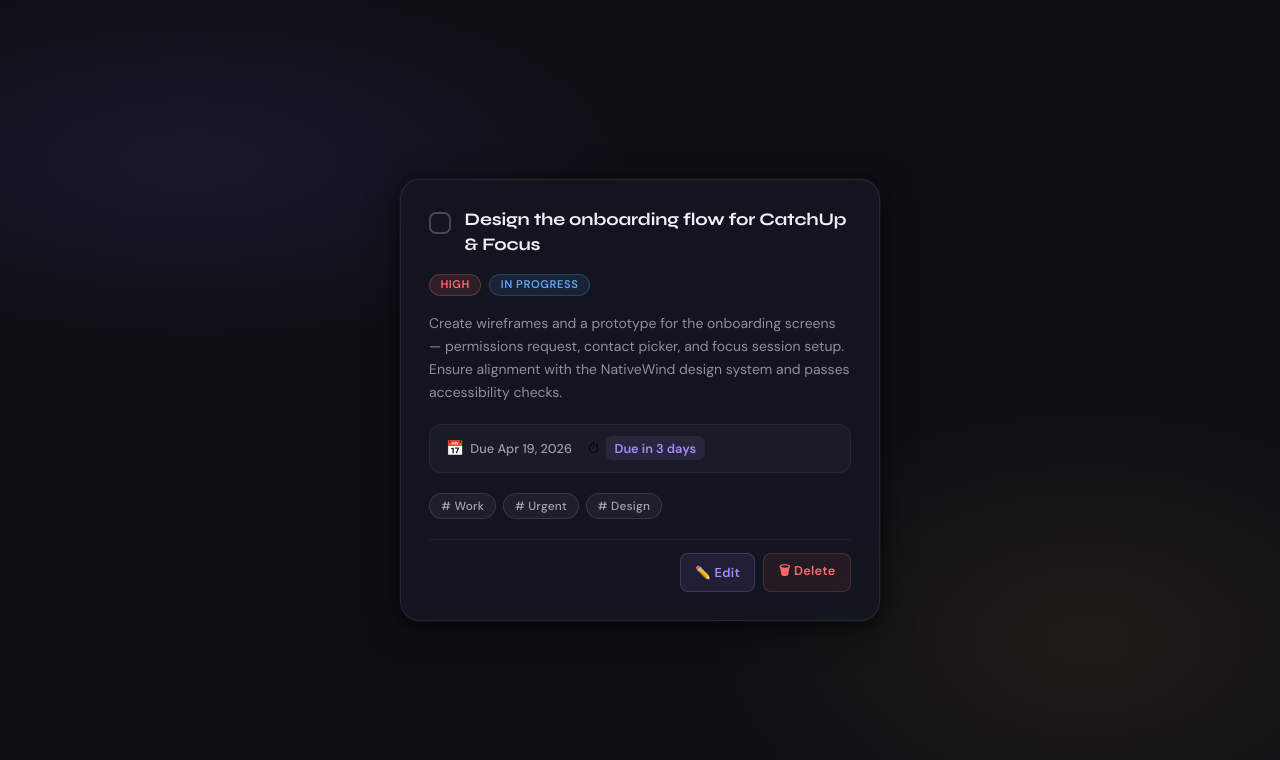
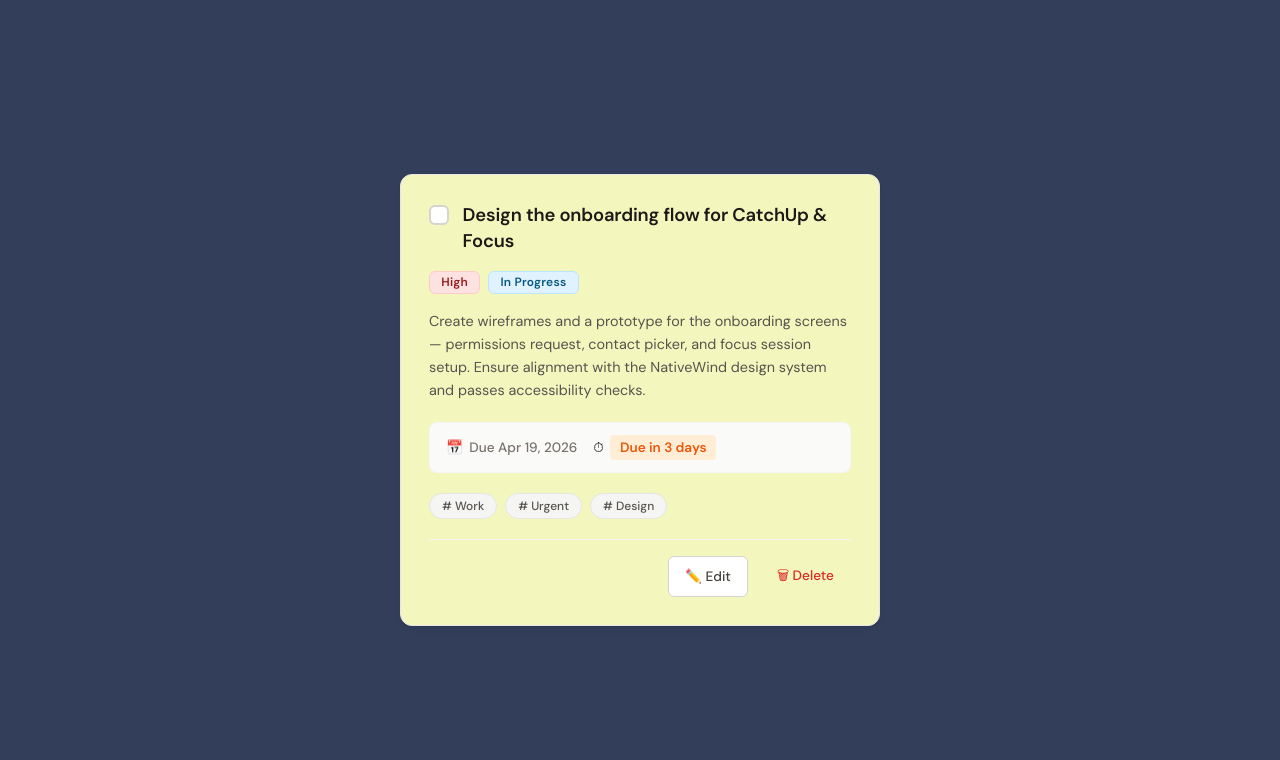
Before and after one commit to bukola2005/STAGE-0-todo-app, a plain HTML site: page index.html in a window 1280 px wide. Drawn offline with Linux system fonts and the light colour scheme.

Commit message:
Update README and style.css for improved project documentation and UI enhancements

```diff
--- a/assets/css/style.css
+++ b/assets/css/style.css
@@ -10,39 +10,37 @@
   align-items: center;
   justify-content: center;
   padding: 1.5rem;
-      background-color: #0d0f14;
-      background-image:
-        radial-gradient(ellipse 60% 40% at 15% 20%, rgba(100, 80, 200, 0.13) 0%, transparent 60%),
-        radial-gradient(ellipse 50% 50% at 85% 80%, rgba(255, 180, 50, 0.08) 0%, transparent 60%);
+  background-color: #333e5b;
   font-family: 'DM Sans', sans-serif;
+  color: #1c1917; /* Deep stone gray instead of pure black */
 }
 
 /* ── Card ── */
 article.card {
   position: relative;
-      background: rgba(20, 22, 32, 0.95);
-      border: 1px solid rgba(255, 255, 255, 0.08);
-      border-radius: 20px;
+  background: #f3f7bd;
+  border: 1px solid #e7e5e4;
+  border-radius: 12px; /* Slightly sharper, less bubbly corners */
   padding: 1.75rem;
   width: 100%;
   max-width: 480px;
+  /* Realistic, soft physical shadow */
   box-shadow:
-        0 0 0 1px rgba(255,255,255,0.03),
-        0 8px 32px rgba(0,0,0,0.55),
-        0 2px 8px rgba(0,0,0,0.3);
-      transition: border-color 0.3s, box-shadow 0.3s, opacity 0.3s;
+    0 4px 6px -1px rgba(0, 0, 0, 0.05),
+    0 2px 4px -2px rgba(0, 0, 0, 0.05);
+  transition: transform 0.2s ease, box-shadow 0.2s ease;
 }
 
 article.card:hover {
-      border-color: rgba(255,255,255,0.13);
+  transform: translateY(-2px);
   box-shadow:
-        0 0 0 1px rgba(255,255,255,0.05),
-        0 14px 48px rgba(0,0,0,0.65),
-        0 4px 16px rgba(0,0,0,0.4);
+    0 10px 15px -3px rgba(0, 0, 0, 0.08),
+    0 4px 6px -4px rgba(0, 0, 0, 0.05);
 }
 
 article.card.completed {
-      opacity: 0.65;
+  opacity: 0.6;
+  background: #fafaf9;
 }
 
 /* ── Header row ── */
@@ -56,26 +54,27 @@
 /* ── Checkbox ── */
 .checkbox-wrap {
   flex-shrink: 0;
-      margin-top: 4px;
+  margin-top: 2px;
 }
 
 #todo-complete {
   appearance: none;
   -webkit-appearance: none;
-      width: 22px;
-      height: 22px;
-      border: 2px solid rgba(255,255,255,0.22);
-      border-radius: 7px;
+  width: 20px;
+  height: 20px;
+  border: 2px solid #d6d3d1;
+  border-radius: 6px;
   cursor: pointer;
   position: relative;
-      background: transparent;
+  background: #ffffff;
   display: block;
-      transition: background 0.2s, border-color 0.2s;
+  transition: all 0.2s ease;
 }
 
+/* Using a custom Terracotta/Burnt Orange for the accent */
 #todo-complete:checked {
-      background: #a78bfa;
-      border-color: #a78bfa;
+  background: #ea580c;
+  border-color: #ea580c;
 }
 
 #todo-complete:checked::after {
@@ -83,34 +82,33 @@
   position: absolute;
   left: 5px;
   top: 2px;
-      width: 8px;
-      height: 12px;
-      border: 2.5px solid #fff;
+  width: 6px;
+  height: 10px;
+  border: 2px solid #fff;
   border-top: none;
   border-left: none;
   transform: rotate(45deg);
 }
 
 #todo-complete:focus-visible {
-      outline: 2px solid #a78bfa;
-      outline-offset: 3px;
-      box-shadow: 0 0 0 4px rgba(167,139,250,0.2);
+  outline: 2px solid #ea580c;
+  outline-offset: 2px;
 }
 
 /* ── Title ── */
 h2[data-testid="test-todo-title"] {
-      font-family: 'Syne', sans-serif;
-      font-size: 1.1rem;
-      font-weight: 700;
-      color: #f0f0f8;
+  font-family: 'DM Sans', sans-serif;
+  font-size: 1.15rem;
+  font-weight: 600;
+  color: #1c1917;
   line-height: 1.4;
   letter-spacing: -0.01em;
-      transition: color 0.25s, text-decoration 0.25s;
+  transition: color 0.2s, text-decoration 0.2s;
 }
 
 article.card.completed h2[data-testid="test-todo-title"] {
   text-decoration: line-through;
-      color: rgba(240,240,248,0.38);
+  color: #a8a29e;
 }
 
 /* ── Badges ── */
@@ -126,44 +124,44 @@
   display: inline-flex;
   align-items: center;
   gap: 0.3rem;
-      font-size: 0.7rem;
+  font-size: 0.75rem;
   font-weight: 600;
-      letter-spacing: 0.05em;
-      text-transform: uppercase;
-      padding: 0.28rem 0.65rem;
-      border-radius: 999px;
+  letter-spacing: 0.02em;
+  padding: 0.3rem 0.7rem;
+  border-radius: 6px; /* Squarer badges look more professional */
   line-height: 1;
 }
 
+/* Solid, pastel-like earthy colors instead of neons */
 .priority-high {
-      background: rgba(255, 107, 107, 0.12);
-      color: #ff6b6b;
-      border: 1px solid rgba(255,107,107,0.25);
+  background: #fee2e2;
+  color: #991b1b;
+  border: 1px solid #fecaca;
 }
 
 .status-pending {
-      background: rgba(250, 204, 21, 0.1);
-      color: #facc15;
-      border: 1px solid rgba(250,204,21,0.22);
+  background: #fef3c7;
+  color: #92400e;
+  border: 1px solid #fde68a;
 }
 
 .status-in-progress {
-      background: rgba(96, 165, 250, 0.1);
-      color: #60a5fa;
-      border: 1px solid rgba(96,165,250,0.22);
+  background: #e0f2fe;
+  color: #075985;
+  border: 1px solid #bae6fd;
 }
 
 .status-done {
-      background: rgba(52, 211, 153, 0.1);
-      color: #34d399;
-      border: 1px solid rgba(52,211,153,0.22);
+  background: #dcfce7;
+  color: #166534;
+  border: 1px solid #bbf7d0;
 }
 
 /* ── Description ── */
 p[data-testid="test-todo-description"] {
-      font-size: 0.875rem;
-      color: rgba(200,200,220,0.68);
-      line-height: 1.65;
+  font-size: 0.9rem;
+  color: #57534e;
+  line-height: 1.6;
   margin-bottom: 1.25rem;
 }
 
@@ -174,122 +172,113 @@
   gap: 1rem;
   flex-wrap: wrap;
   margin-bottom: 1.25rem;
-      padding: 0.7rem 1rem;
-      background: rgba(255,255,255,0.03);
-      border-radius: 12px;
-      border: 1px solid rgba(255,255,255,0.06);
+  padding: 0.75rem 1rem;
+  background: #fafaf9; /* subtle gray box, not translucent */
+  border-radius: 8px;
+  border: 1px solid #f5f5f4;
 }
 
 .date-item {
   display: flex;
   align-items: center;
   gap: 0.4rem;
-      font-size: 0.8rem;
+  font-size: 0.85rem;
 }
 
-    .date-icon { font-size: 0.9rem; }
-
 time[data-testid="test-todo-due-date"] {
-      color: rgba(200,200,220,0.75);
+  color: #78716c;
   font-weight: 500;
 }
 
 time[data-testid="test-todo-time-remaining"] {
   font-weight: 600;
-      color: #a78bfa;
-      background: rgba(167,139,250,0.1);
-      padding: 0.22rem 0.55rem;
-      border-radius: 6px;
-      transition: color 0.3s, background 0.3s;
+  color: #ea580c; /* Terracotta text */
+  background: #ffedd5;
+  padding: 0.25rem 0.6rem;
+  border-radius: 4px;
 }
 
 time[data-testid="test-todo-time-remaining"].overdue {
-      color: #ff6b6b;
-      background: rgba(255,107,107,0.1);
+  color: #dc2626;
+  background: #fee2e2;
 }
 
 /* ── Tags ── */
 ul[data-testid="test-todo-tags"] {
   display: flex;
   flex-wrap: wrap;
-      gap: 0.4rem;
+  gap: 0.5rem;
   list-style: none;
   margin-bottom: 1.25rem;
 }
 
 .tag-chip {
-      font-size: 0.74rem;
+  font-size: 0.75rem;
   font-weight: 500;
-      color: rgba(200,200,220,0.78);
-      background: rgba(255,255,255,0.05);
-      border: 1px solid rgba(255,255,255,0.1);
+  color: #57534e;
+  background: #f5f5f4;
+  border: 1px solid #e7e5e4;
   border-radius: 999px;
-      padding: 0.25rem 0.7rem;
-      letter-spacing: 0.02em;
+  padding: 0.25rem 0.75rem;
 }
 
 /* ── Action buttons ── */
 .card-actions {
   display: flex;
-      gap: 0.5rem;
+  gap: 0.75rem;
   justify-content: flex-end;
-      padding-top: 0.85rem;
-      border-top: 1px solid rgba(255,255,255,0.06);
+  padding-top: 1rem;
+  border-top: 1px solid #f5f5f4;
 }
 
 .action-btn {
   display: inline-flex;
   align-items: center;
-      gap: 0.4rem;
-      font-size: 0.8rem;
-      font-weight: 600;
-      font-family: 'DM Sans', sans-serif;
-      padding: 0.45rem 0.9rem;
-      border-radius: 8px;
+  font-size: 0.85rem;
+  font-weight: 500;
+  font-family: inherit;
+  padding: 0.45rem 1rem;
+  border-radius: 6px;
+  cursor: pointer;
+  transition: all 0.2s ease;
   border: 1px solid transparent;
-      cursor: pointer;
-      transition: background 0.2s, border-color 0.2s, transform 0.15s;
-      letter-spacing: 0.02em;
 }
 
-    .action-btn:active { transform: scale(0.95); }
-
 .action-btn:focus-visible {
-      outline: 2px solid #a78bfa;
+  outline: 2px solid #ea580c;
   outline-offset: 2px;
 }
 
 .edit-btn {
-      background: rgba(167,139,250,0.1);
-      color: #a78bfa;
-      border-color: rgba(167,139,250,0.22);
+  background: #ffffff;
+  color: #44403c;
+  border-color: #d6d3d1;
 }
 
 .edit-btn:hover {
-      background: rgba(167,139,250,0.2);
-      border-color: rgba(167,139,250,0.4);
+  background: #f5f5f4;
+  border-color: #a8a29e;
 }
 
 .delete-btn {
-      background: rgba(255,107,107,0.08);
-      color: #ff6b6b;
-      border-color: rgba(255,107,107,0.2);
+  background: transparent;
+  color: #dc2626;
 }
 
 .delete-btn:hover {
-      background: rgba(255,107,107,0.18);
-      border-color: rgba(255,107,107,0.35);
+  background: #fee2e2;
+  color: #b91c1c;
 }
 
 /* ── Responsive ── */
 @media (max-width: 480px) {
   article.card {
-        border-radius: 16px;
+    border-radius: 12px;
     padding: 1.25rem;
   }
 
   h2[data-testid="test-todo-title"] {
-        font-size: 1rem;
+    font-size: 1.05rem;
   }
 
   .date-row {
```
Also changed, not shown: 1 other file. Lines whose indentation alone changed are shown as unchanged.
